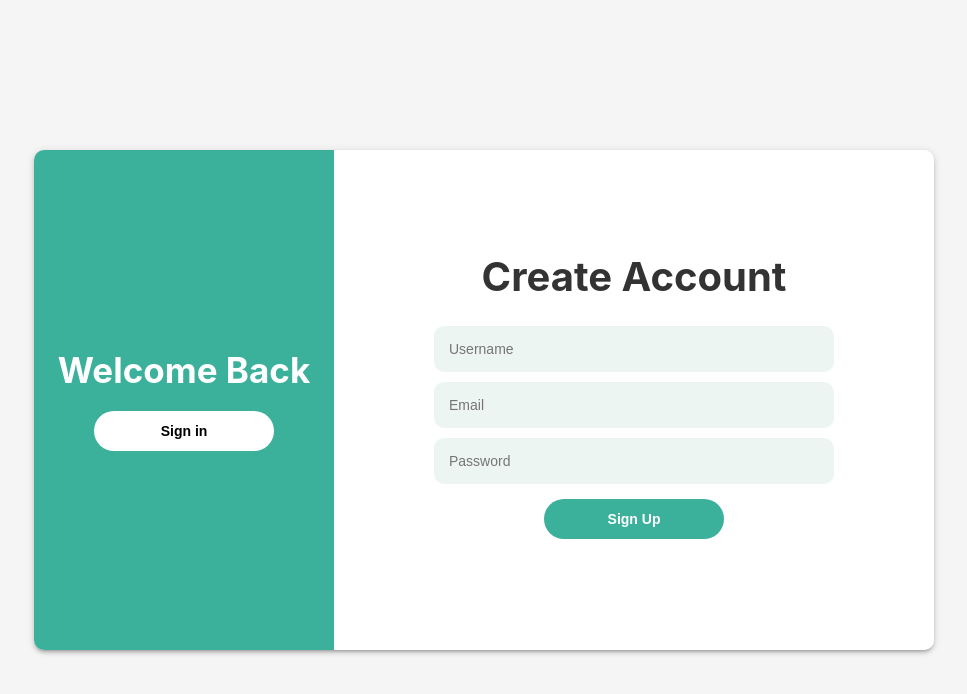
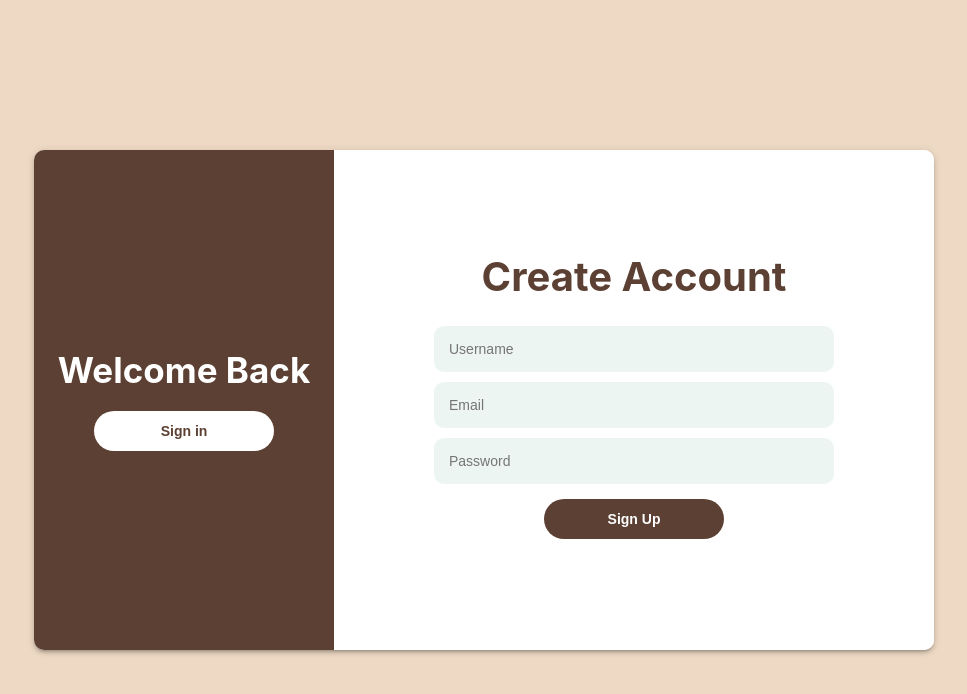
Before and after one commit to doanneda/scrap, a React (Create React App) app in the folder scrap-app/: page /signup in a window 1280 px wide. Shown: the top 694 px of the page, without its empty margins (156-1123 px from the left). Built offline with nearby package versions, Linux system fonts and the light colour scheme.

Commit message:
styling for signup

```diff
--- a/scrap-app/src/components/Signup/styles.module.css
+++ b/scrap-app/src/components/Signup/styles.module.css
@@ -1,7 +1,8 @@
+/* Updated Signup Page Styling to Match Login */
 .signup_container {
   width: 100%;
   min-height: 100vh;
-	background-color: #f5f5f5;
+  background-color: #eed9c4;
   display: flex;
   align-items: center;
   justify-content: center;
@@ -12,6 +13,7 @@
   height: 500px;
   display: flex;
   border-radius: 10px;
+  background-color: white;
   box-shadow: 0px 3px 3px -2px rgb(0 0 0 / 20%),
     0px 3px 4px 0px rgb(0 0 0 / 14%), 0px 1px 8px 0px rgb(0 0 0 / 12%);
 }
@@ -22,7 +24,7 @@
   flex-direction: column;
   align-items: center;
   justify-content: center;
-	background-color: #3bb19b;
+  background-color: #5c4033;
   border-top-left-radius: 10px;
   border-bottom-left-radius: 10px;
 }
@@ -45,6 +47,13 @@
   border-bottom-right-radius: 10px;
 }
 
+.right h1 {
+  margin-top: 0;
+  color: white;
+  font-size: 40px;
+  align-self: center;
+}
+
 .form_container {
   display: flex;
   flex-direction: column;
@@ -54,6 +63,7 @@
 .form_container h1 {
   font-size: 40px;
   margin-top: 0;
+  color: #5c4033;
 }
 
 .input {
@@ -89,10 +99,24 @@
   font-weight: bold;
   font-size: 14px;
   cursor: pointer;
+  transition: background-color 0.3s ease;
 }
 
 .green_btn {
-	background-color: #3bb19b;
+  background-color: #5c4033;
   color: white;
   margin: 10px;
 }
+
+.green_btn:hover {
+  background-color: #8d5f4a;
+}
+
+.white_btn {
+  background-color: #fff;
+  color: #5c4033;
+}
+
+.white_btn:hover {
+  background-color: #e0e0e0; /* Hover effect for the white button */
+}
```
Lines whose indentation alone changed are shown as unchanged.
